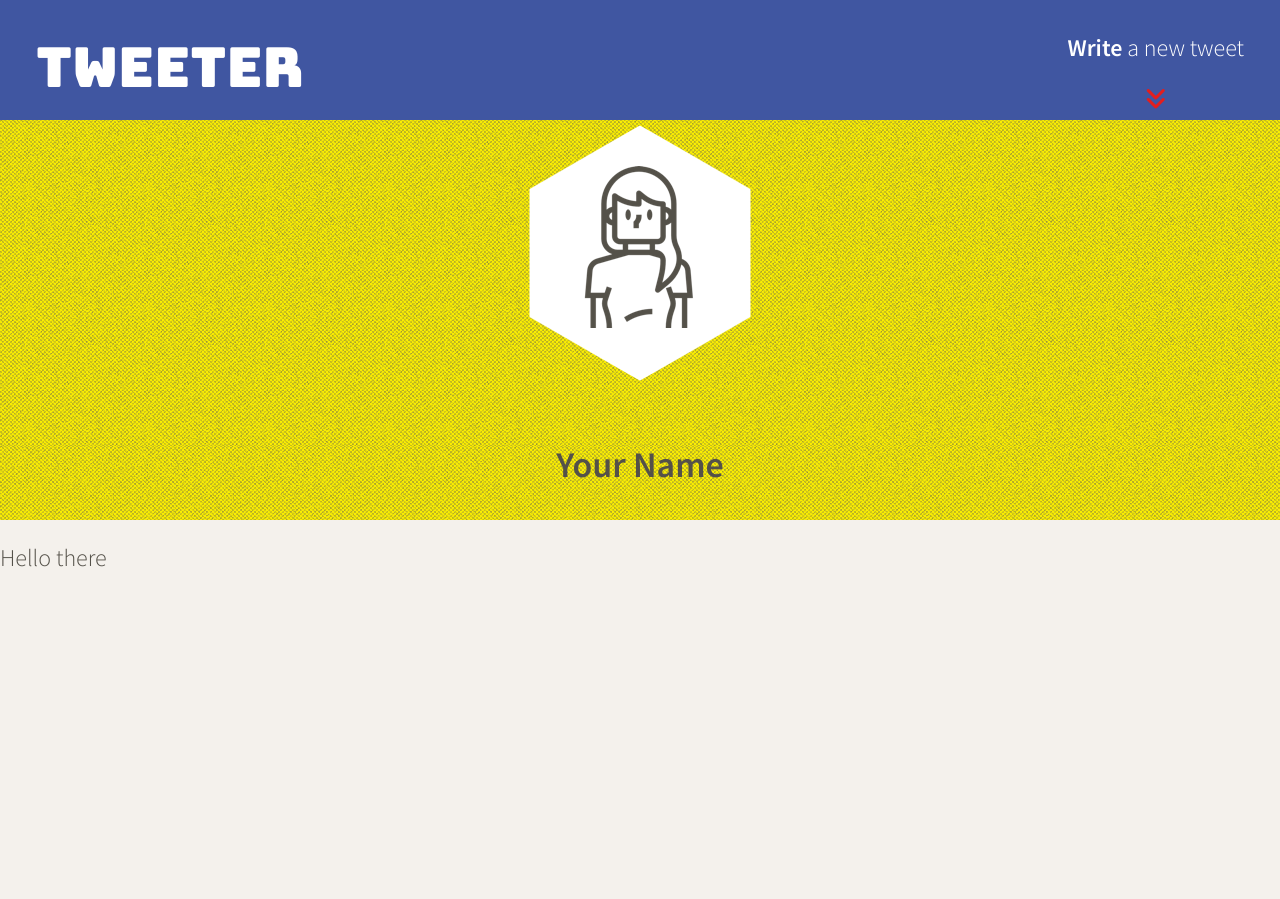
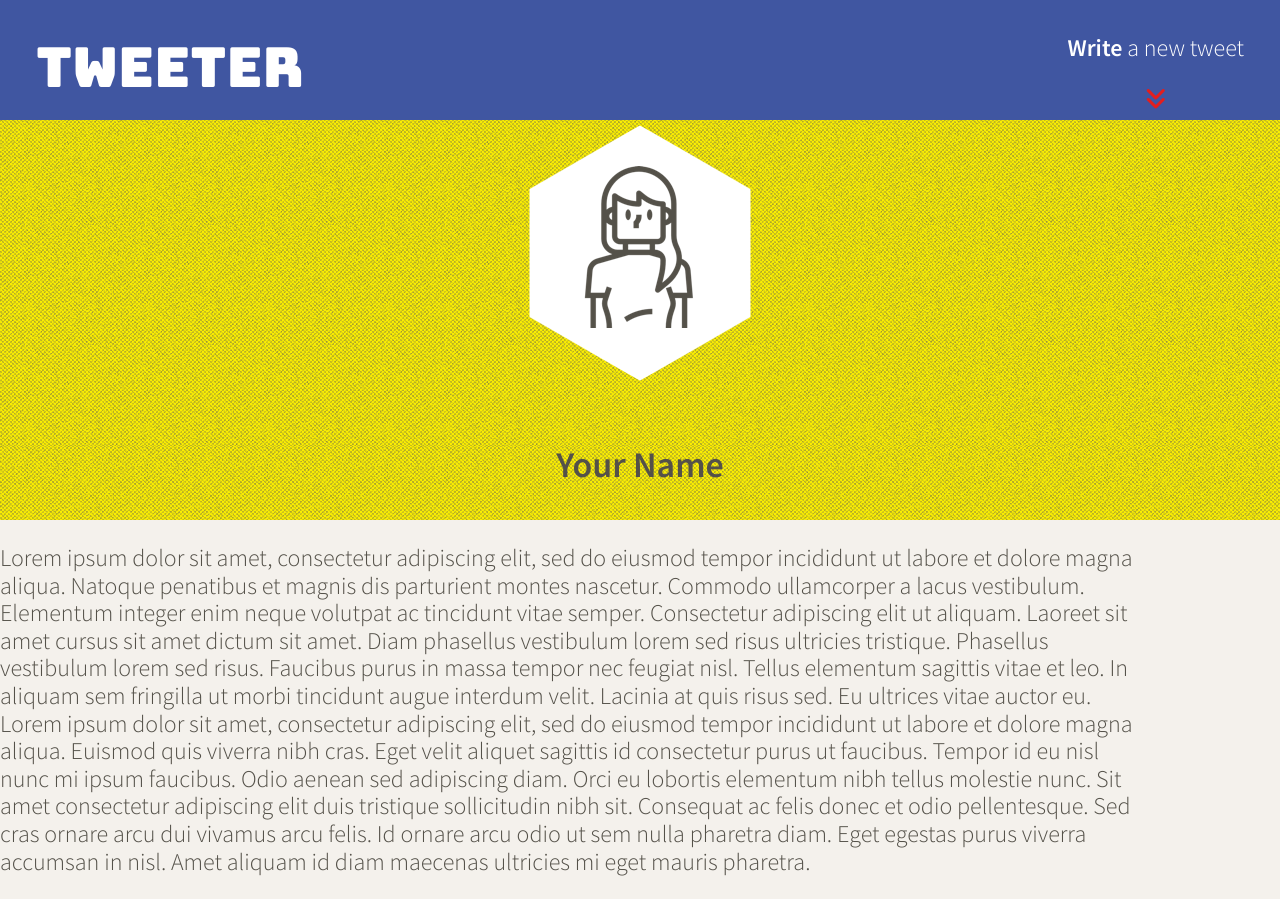
Before and after one commit to JoryLa/TweeterTemplate, a website: page public/index.html in a window 1280 px wide. Before the commit the page ends 800 px from the top, so only its background shows below. Drawn offline with nearby package versions, Linux system fonts and the light colour scheme.

Commit message:
starting <main> elelement styling

```diff
--- a/public/index.html
+++ b/public/index.html
@@ -54,7 +54,9 @@
 
     <!-- Page-specific (main) content here -->
     <main class="container">
-      <p> Hello there</p>
+      <p>Lorem ipsum dolor sit amet, consectetur adipiscing elit, sed do eiusmod tempor incididunt ut labore  et dolore magna aliqua. Natoque penatibus et magnis dis parturient montes nascetur. Commodo ullamcorper a lacus vestibulum. Elementum integer enim neque volutpat ac tincidunt vitae semper. Consectetur adipiscing elit ut aliquam. Laoreet sit amet cursus sit amet dictum sit amet. Diam phasellus vestibulum lorem sed risus ultricies tristique. Phasellus vestibulum lorem sed risus. Faucibus purus in massa tempor nec feugiat nisl. Tellus elementum sagittis vitae et leo. In aliquam sem fringilla ut morbi tincidunt augue interdum velit. Lacinia at quis risus sed. Eu ultrices vitae auctor eu.
+        Lorem ipsum dolor sit amet, consectetur adipiscing elit, sed do eiusmod tempor incididunt ut labore et dolore magna aliqua. Euismod quis viverra nibh cras. Eget velit aliquet sagittis id consectetur purus ut faucibus. Tempor id eu nisl nunc mi ipsum faucibus. Odio aenean sed adipiscing diam. Orci eu lobortis elementum nibh tellus molestie nunc. Sit amet consectetur adipiscing elit duis tristique sollicitudin nibh sit. Consequat ac felis donec et odio pellentesque. Sed cras ornare arcu dui vivamus arcu felis. Id ornare arcu odio ut sem nulla pharetra diam. Eget egestas purus viverra accumsan in nisl. Amet aliquam id diam maecenas ultricies mi eget mauris pharetra.
+      </p>
     </main>
   </body>
 </html>
--- a/public/styles/layout.css
+++ b/public/styles/layout.css
@@ -24,3 +24,10 @@ body {
 /*
  * Additional CSS can be defined below or in other CSS files, as per instructions
  */
+
+ .container {
+  color: #545149;
+  width: 90%;
+  display: flex;
+  justify-content: center;
+ }
```
